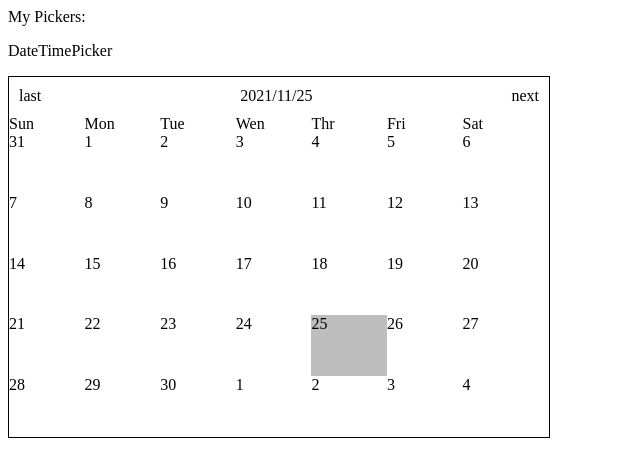
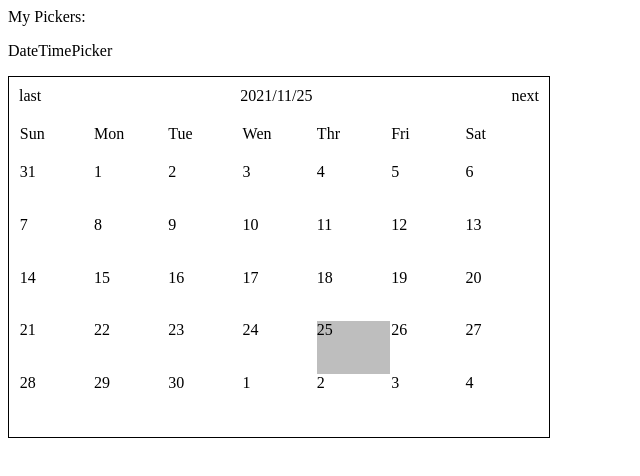
Before and after one commit to MuJungHo/react-pickers, a React (Create React App) app: page / in a window 1280 px wide. Shown: the top 476 px of the page, without its empty margins (0-640 px from the left). Built offline with nearby package versions, Linux system fonts and the light colour scheme.

Commit message:
[更新] 日期選擇器樣式

```diff
--- a/src/components/DatePicker.js
+++ b/src/components/DatePicker.js
@@ -68,7 +68,7 @@ const DateTimePicker = () => {
           <div>{`${selected.year}/${selected.month % 12 + 1}/${selected.day}`}</div>
           <div onClick={() => setMonth(month + 1)}>next</div>
         </div>
-        <div style={{ display: 'flex' }}>
+        <div style={{ display: 'flex', justifyContent: 'space-around', padding: 10 }}>
           {
             weekday.map(day => <div style={{ width: '14%' }} key={day}>{day}</div>)
           }
@@ -76,7 +76,8 @@ const DateTimePicker = () => {
         <div style={{
           display: 'flex',
           flexWrap: 'wrap',
-          flex: '1 1 auto'
+          flex: '1 1 auto', justifyContent: 'space-around',
+          padding: 10
         }}>
           {
             dates.map(date => <DateCell
```
